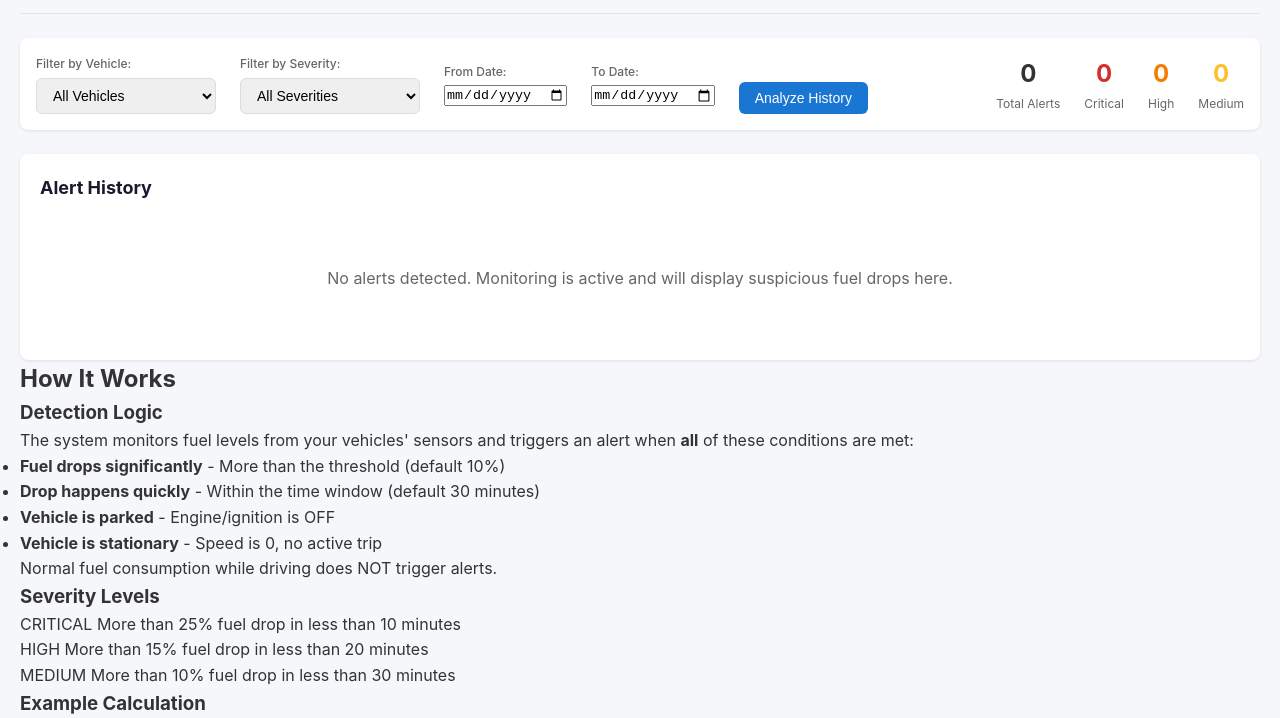
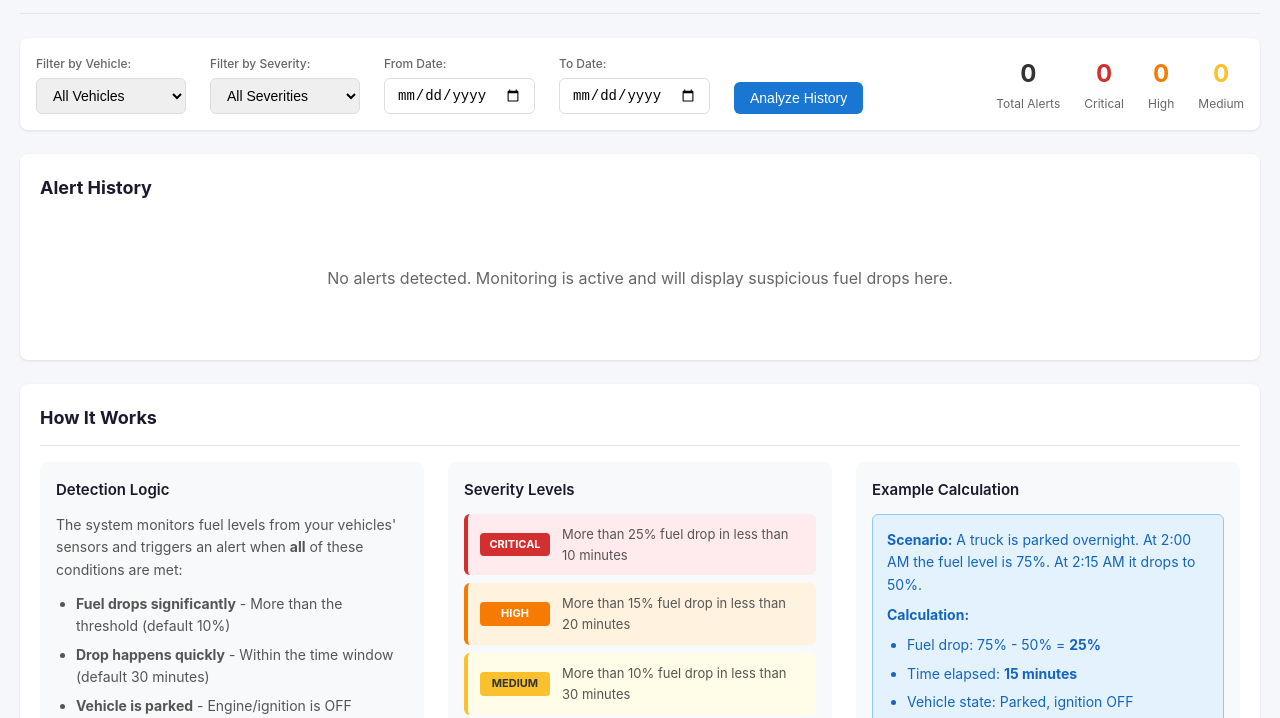
Before and after one commit to dariofrisone/fuel-theft-monitor, a plain HTML site: page index.html in a window 1280 px wide. Shown: the part 61-779 px from the top of the page. Drawn offline with Linux system fonts and the light colour scheme.

Commit message:
Update styles.css

```diff
--- a/css/styles.css
+++ b/css/styles.css
@@ -133,6 +133,7 @@ body {
     background-color: white;
     border-radius: 8px;
     box-shadow: 0 1px 3px rgba(0, 0, 0, 0.1);
+    flex-wrap: wrap;
 }
 
 .filter-group {
@@ -147,12 +148,17 @@ body {
     color: #666;
 }
 
-.filter-group select {
+.filter-group select,
+.filter-group input[type="date"] {
     padding: 8px 12px;
     border: 1px solid #ddd;
     border-radius: 6px;
     font-size: 14px;
-    min-width: 180px;
+    min-width: 150px;
+}
+
+.filter-group input[type="date"] {
+    min-width: 140px;
 }
 
 .stats {
@@ -288,6 +294,17 @@ body {
 .alert-severity.medium {
     background-color: #fbc02d;
     color: #333;
+}
+
+.alert-historical {
+    padding: 2px 8px;
+    border-radius: 4px;
+    font-size: 10px;
+    font-weight: 600;
+    text-transform: uppercase;
+    background-color: #e3f2fd;
+    color: #1976d2;
+    margin-left: 8px;
 }
 
 .alert-details {
@@ -444,3 +461,154 @@ body {
         margin-left: 0;
     }
 }
+
+/* Legend / How It Works */
+.legend-container {
+    background-color: white;
+    border-radius: 8px;
+    box-shadow: 0 1px 3px rgba(0, 0, 0, 0.1);
+    padding: 20px;
+    margin-top: 24px;
+}
+
+.legend-container h2 {
+    font-size: 18px;
+    margin-bottom: 16px;
+    color: #1a1a2e;
+    border-bottom: 1px solid #e1e5eb;
+    padding-bottom: 12px;
+}
+
+.legend-content {
+    display: grid;
+    grid-template-columns: repeat(auto-fit, minmax(300px, 1fr));
+    gap: 24px;
+}
+
+.legend-section {
+    padding: 16px;
+    background-color: #f8f9fa;
+    border-radius: 8px;
+}
+
+.legend-section h3 {
+    font-size: 15px;
+    font-weight: 600;
+    color: #1a1a2e;
+    margin-bottom: 12px;
+}
+
+.legend-section p {
+    font-size: 14px;
+    color: #555;
+    margin-bottom: 12px;
+}
+
+.legend-section ul {
+    margin-left: 20px;
+    font-size: 14px;
+    color: #555;
+}
+
+.legend-section li {
+    margin-bottom: 6px;
+}
+
+.legend-note {
+    background-color: #e8f5e9;
+    padding: 10px 12px;
+    border-radius: 6px;
+    color: #2e7d32;
+    font-size: 13px;
+    margin-top: 12px;
+}
+
+/* Severity Table in Legend */
+.severity-table {
+    display: flex;
+    flex-direction: column;
+    gap: 8px;
+}
+
+.severity-row {
+    display: flex;
+    align-items: center;
+    gap: 12px;
+    padding: 10px 12px;
+    border-radius: 6px;
+    border-left: 4px solid;
+}
+
+.severity-row.critical {
+    background-color: #ffebee;
+    border-left-color: #d32f2f;
+}
+
+.severity-row.high {
+    background-color: #fff3e0;
+    border-left-color: #f57c00;
+}
+
+.severity-row.medium {
+    background-color: #fffde7;
+    border-left-color: #fbc02d;
+}
+
+.severity-badge {
+    font-size: 11px;
+    font-weight: 700;
+    padding: 3px 8px;
+    border-radius: 4px;
+    min-width: 70px;
+    text-align: center;
+}
+
+.severity-row.critical .severity-badge {
+    background-color: #d32f2f;
+    color: white;
+}
+
+.severity-row.high .severity-badge {
+    background-color: #f57c00;
+    color: white;
+}
+
+.severity-row.medium .severity-badge {
+    background-color: #fbc02d;
+    color: #333;
+}
+
+.severity-desc {
+    font-size: 13px;
+    color: #555;
+}
+
+/* Example Box */
+.example-box {
+    background-color: #e3f2fd;
+    border: 1px solid #90caf9;
+    border-radius: 6px;
+    padding: 14px;
+    font-size: 13px;
+}
+
+.example-box p {
+    margin-bottom: 8px;
+    color: #1565c0;
+}
+
+.example-box ul {
+    margin-left: 20px;
+    margin-bottom: 8px;
+}
+
+.example-box li {
+    color: #1565c0;
+}
+
+/* Responsive for legend */
+@media (max-width: 768px) {
+    .legend-content {
+        grid-template-columns: 1fr;
+    }
+}
```
